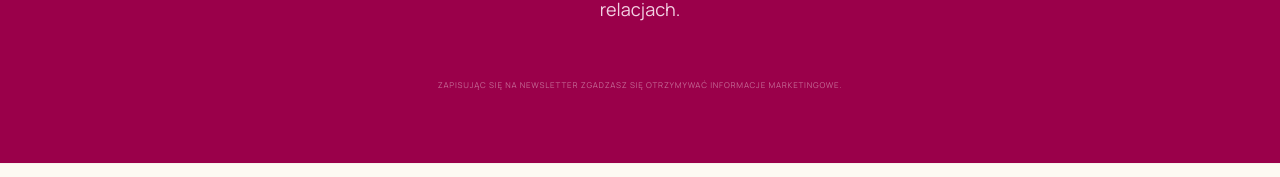
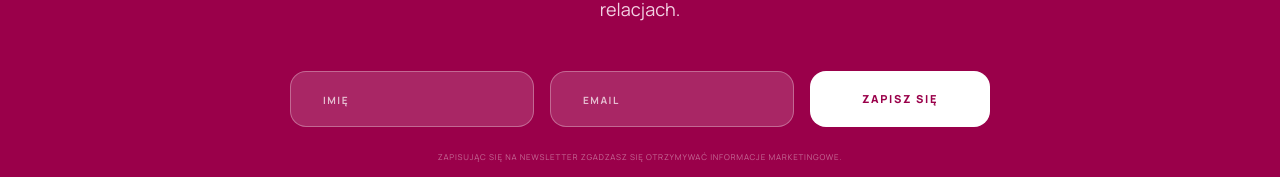
Before and after one commit to ecb12345/full-strona, a Next.js app: page / in a window 1280 px wide. Shown: the part 5596-5773 px from the top of the page. Built offline with nearby package versions, Linux system fonts and the light colour scheme.

Commit message:
Zbudowano natywny niezawodny formularz newslettera MailerLite

```diff
--- a/components/NewsletterForm.tsx
+++ b/components/NewsletterForm.tsx
@@ -1,8 +1,11 @@
 "use client";
 
-import { useEffect } from "react";
+import { useState, useEffect } from "react";
 
 export function NewsletterForm({ formId = "E23vqZ" }: { formId?: string }) {
+  const [isSubmitted, setIsSubmitted] = useState(false);
+  const [loading, setLoading] = useState(false);
+
   useEffect(() => {
     if (typeof window !== "undefined") {
       (window as any).ml = (window as any).ml || function () {
@@ -18,9 +21,93 @@ export function NewsletterForm({ formId = "E23vqZ" }: { formId?: string }) {
         document.head.appendChild(script);
       }
     }
-  }, [formId]);
+  }, []);
+
+  const handleSubmit = async (e: React.FormEvent<HTMLFormElement>) => {
+    e.preventDefault();
+    setLoading(true);
+    const form = e.currentTarget;
+    const formData = new FormData(form);
+    const email = formData.get("email") as string;
+    const name = formData.get("name") as string;
+
+    try {
+      if (typeof window !== "undefined" && (window as any).ml) {
+        try {
+          (window as any).ml('subscribe', { email, name });
+        } catch (err) {
+          console.log(err);
+        }
+      }
+
+      await fetch(`https://assets.mailerlite.com/json/2343740/forms/${formId}/subscribe`, {
+        method: "POST",
+        headers: { "Content-Type": "application/json" },
+        body: JSON.stringify({
+          fields: {
+            name: name,
+            email: email
+          }
+        }),
+        mode: "no-cors"
+      }).catch(() => {});
+
+      setIsSubmitted(true);
+    } catch (err) {
+      setIsSubmitted(true);
+    } finally {
+      setLoading(false);
+    }
+  };
+
+  if (isSubmitted) {
+    return (
+      <div className="py-6 text-center animate-fade-in">
+        <div className="w-14 h-14 bg-white/20 rounded-full flex items-center justify-center mx-auto mb-4 backdrop-blur-md">
+          <span className="material-symbols-outlined text-white text-3xl">check_circle</span>
+        </div>
+        <h4 className="font-headline text-3xl mb-2 text-white font-bold">Dziękuję!</h4>
+        <p className="text-white/90 text-base font-medium">Pomyślnie zapisano na newsletter.</p>
+      </div>
+    );
+  }
 
   return (
-    <div className="ml-embedded" data-form={formId}></div>
+    <div className="w-full max-w-[700px] mx-auto">
+      {/* Hidden container for MailerLite universal JS hydration if active */}
+      <div className="ml-embedded hidden" data-form={formId}></div>
+
+      {/* Styled Native Form - Always Visible */}
+      <form
+        onSubmit={handleSubmit}
+        className="flex flex-col sm:flex-row items-center justify-center gap-4 w-full"
+      >
+        <div className="flex-grow w-full">
+          <input
+            type="text"
+            name="name"
+            required
+            placeholder="Imię"
+            className="w-full h-[56px] px-8 bg-white/15 border border-white/30 rounded-xl text-white text-sm outline-none transition-all focus:bg-white/25 focus:border-white focus:ring-4 focus:ring-white/10 placeholder:text-white/70 placeholder:uppercase placeholder:tracking-[0.15em] placeholder:text-[10px] placeholder:font-bold"
+          />
+        </div>
+        <div className="flex-grow w-full">
+          <input
+            type="email"
+            name="email"
+            required
+            placeholder="Email"
+            className="w-full h-[56px] px-8 bg-white/15 border border-white/30 rounded-xl text-white text-sm outline-none transition-all focus:bg-white/25 focus:border-white focus:ring-4 focus:ring-white/10 placeholder:text-white/70 placeholder:uppercase placeholder:tracking-[0.15em] placeholder:text-[10px] placeholder:font-bold"
+          />
+        </div>
+        <button
+          type="submit"
+          disabled={loading}
+          className="w-full sm:w-auto min-w-[180px] h-[56px] bg-white text-[#9a004a] rounded-xl px-8 font-extrabold uppercase tracking-[0.15em] text-[11px] hover:-translate-y-1 hover:shadow-2xl hover:bg-white/95 transition-all duration-300 flex items-center justify-center whitespace-nowrap disabled:opacity-50 cursor-pointer"
+        >
+          {loading ? "ZAPISYWANIE..." : "ZAPISZ SIĘ"}
+        </button>
+      </form>
+    </div>
   );
 }
```
